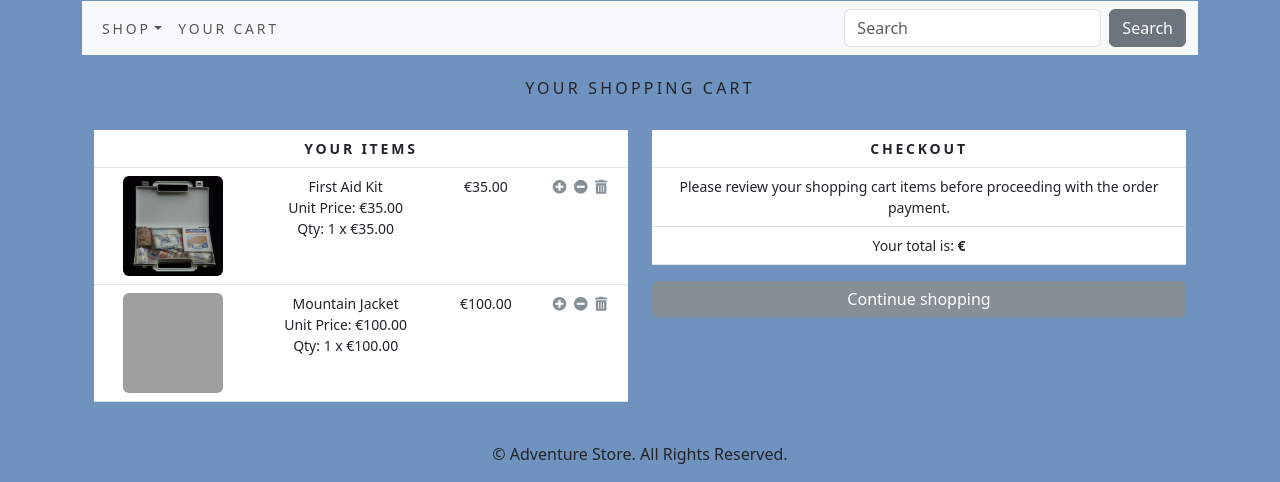
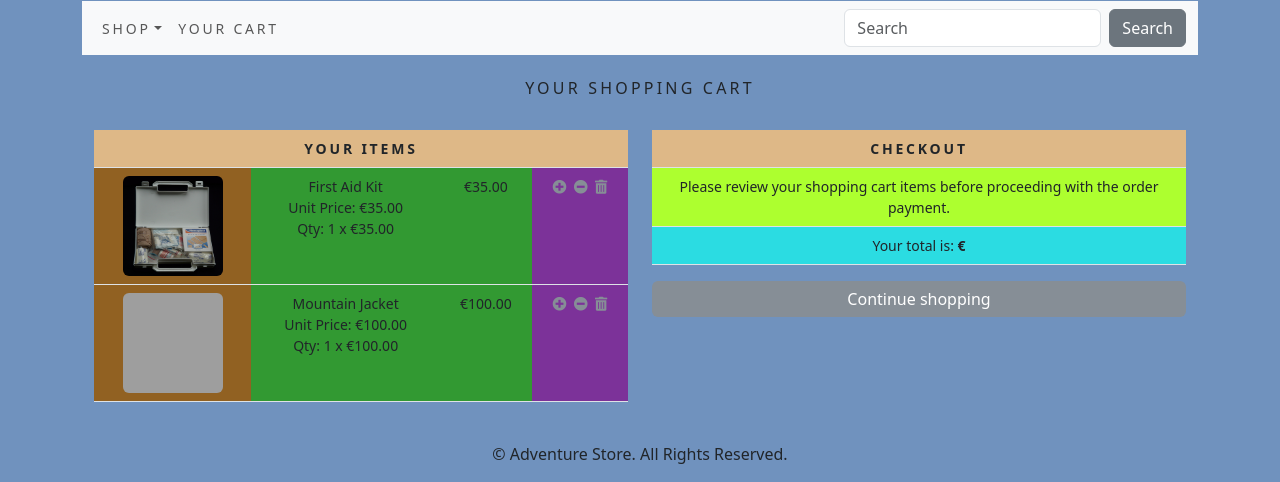
Before and after one commit to MichaelDooley2020/ca2-assignment, a Django app: template cart/templates/cart.html in a window 1280 px wide. Shown: the part 509-991 px from the top of the page. Run offline with Django 4.2, Linux system fonts and the light colour scheme; the template is opened without the code that fills it: values that come from a table or form of the project are taken from there, others are empty; data comes from the database, SQL or seed files in the repository; some libraries are stand-ins or nearby versions; grey boxes are pictures that could not be loaded.

Commit message:
styling commit

```diff
--- a/cart/templates/cart.html
+++ b/cart/templates/cart.html
@@ -35,7 +35,7 @@
                 <table class="table my_custom_table">
                     <thead class="my_custom_thead">
                         <tr>
-                            <th colspan="5">
+                            <th style="background-color: burlywood;" colspan="5">
                                 Your items
                             </th>
                         </tr>
@@ -43,22 +43,22 @@
                     <tbody>
                         {% for cart_item in cart_items %}
                             <tr>
-                                <td>
+                                <td style="background-color: rgb(145, 97, 34);">
                                     <a href="{{cart_item.product.get_url}}"><img src="{{cart_item.product.image.url}}"
                                     alt="" class="float-left rounded custom_image"></a>
                                 </td>
-                                <td class="text-left">
+                                <td style="background-color: rgb(50, 153, 50);" class="text-left">
                                     {{cart_item.product.name}}
                                     <br>
                                     Unit Price: €{{cart_item.product.price}}
                                     <br>
                                     Qty: {{cart_item.quantity}} x €{{cart_item.product.price}}
                                 </td>
-                                <td>
+                                <td style="background-color: rgb(50, 153, 50);">
                                     €{{cart_item.sub_total}}
                                 </td>
                                 {% if cart_item.quantity < cart_item.product.stock %}
-                                    <td>
+                                    <td style="background-color: rgb(124, 50, 153);">
                                         <a href="{% url 'cart:add_cart' cart_item.product.id %}" class="custom_a"><i class="fas fa-plus-circle
                                             custom_icon"></i></a>&nbsp;
                                         <a href="{% url 'cart:cart_remove' cart_item.product.id %}" class="custom_a"><i class="fas fa-minus-circle
@@ -81,19 +81,19 @@
                 <table class="table my_custom_table">
                     <thead class="my_custom_thead">
                         <tr>
-                            <th>
+                            <th style="background-color: burlywood;">
                                 Checkout
                             </th>
                         </tr>
                     </thead>
                     <tbody>
                         <tr>
-                            <td>
+                            <td style="background-color: greenyellow;">
                                 Please review your shopping cart items before proceeding with the order payment.
                             </td>
                         </tr>
                         <tr>
-                            <td class="text-left">
+                            <td style="background-color: rgb(43, 220, 226);" class="text-left">
                                 Your total is: <strong>€{{ total }}</strong>
                             </td>
                         </tr>
--- a/shopapp/templates/shoptemplate/product.html
+++ b/shopapp/templates/shoptemplate/product.html
@@ -23,7 +23,7 @@
             </div>
             <div class="col-12 col-sm-12 col-md-12 col-lg-6">
                 <div>
-                    <h1 class="my_prod_title">{{product.name}}</h1>
+                    <h1 style="background-color: rgb(122, 227, 185);" class="my_prod_title text-center">{{product.name}}</h1>
                     <p>€{{product.price}}</p>
                     <p class="my_title">Product Description</p>
                     <p class="text-justify my_prod_text">{{product.description}}</p>
```
